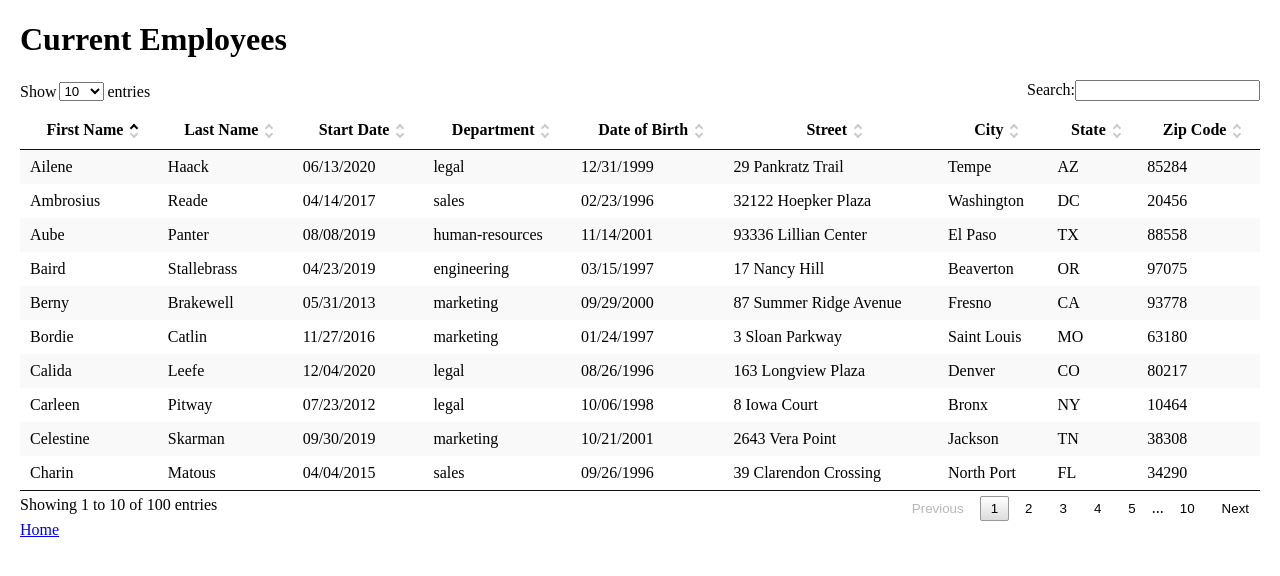
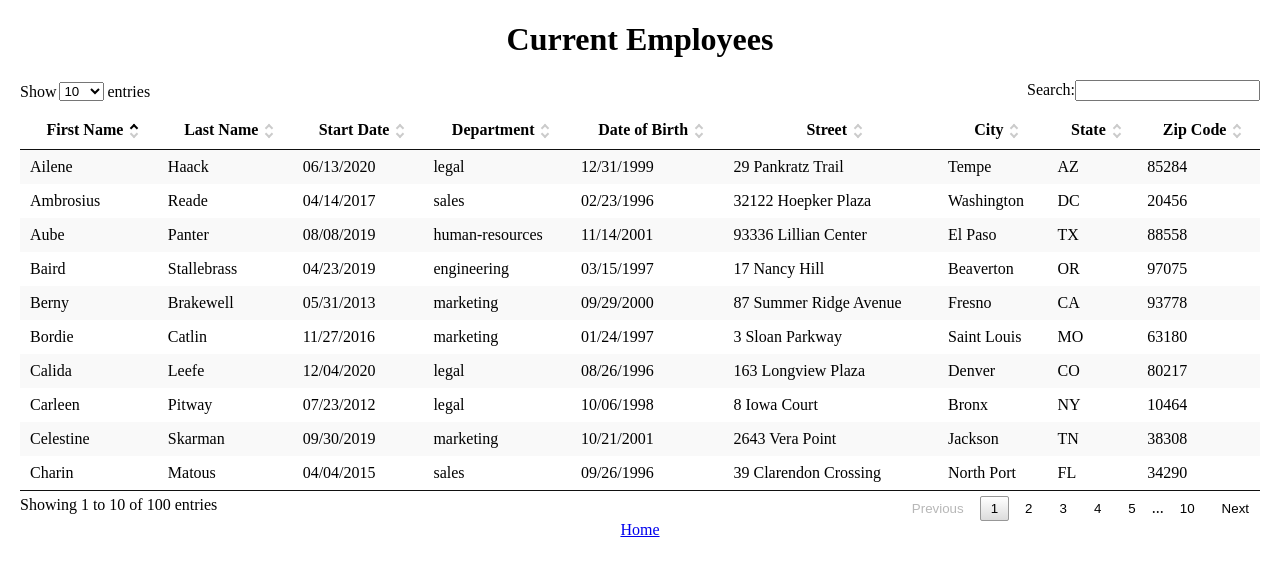
Before and after one commit to aiibe/SouksavanhSyphanravong_14_02122021, a React (Vite) app: page /employee-list in a window 1280 px wide. Shown: the top 576 px of the page. Built offline with nearby package versions, Linux system fonts and the light colour scheme.

Commit message:
Fix center nav link and title

```diff
--- a/src/index.css
+++ b/src/index.css
@@ -32,3 +32,12 @@ select {
 .address {
   margin-top: 10px;
 }
+
+.employee-list__title {
+  text-align: center;
+}
+
+.employee-list__nav-link {
+  display: flex;
+  justify-content: center;
+}
--- a/src/pages/EmployeeList.tsx
+++ b/src/pages/EmployeeList.tsx
@@ -16,10 +16,12 @@ const columns = [
 
 function EmployeeList() {
   return (
-    <div className="container">
-      <h1>Current Employees</h1>
+    <div className="container employee-list">
+      <h1 className="employee-list__title">Current Employees</h1>
       <DataTable columns={columns} rows={data} />
-      <Link to="/">Home</Link>
+      <div className="employee-list__nav-link">
+        <Link to="/">Home</Link>
+      </div>
     </div>
   );
 }
```
